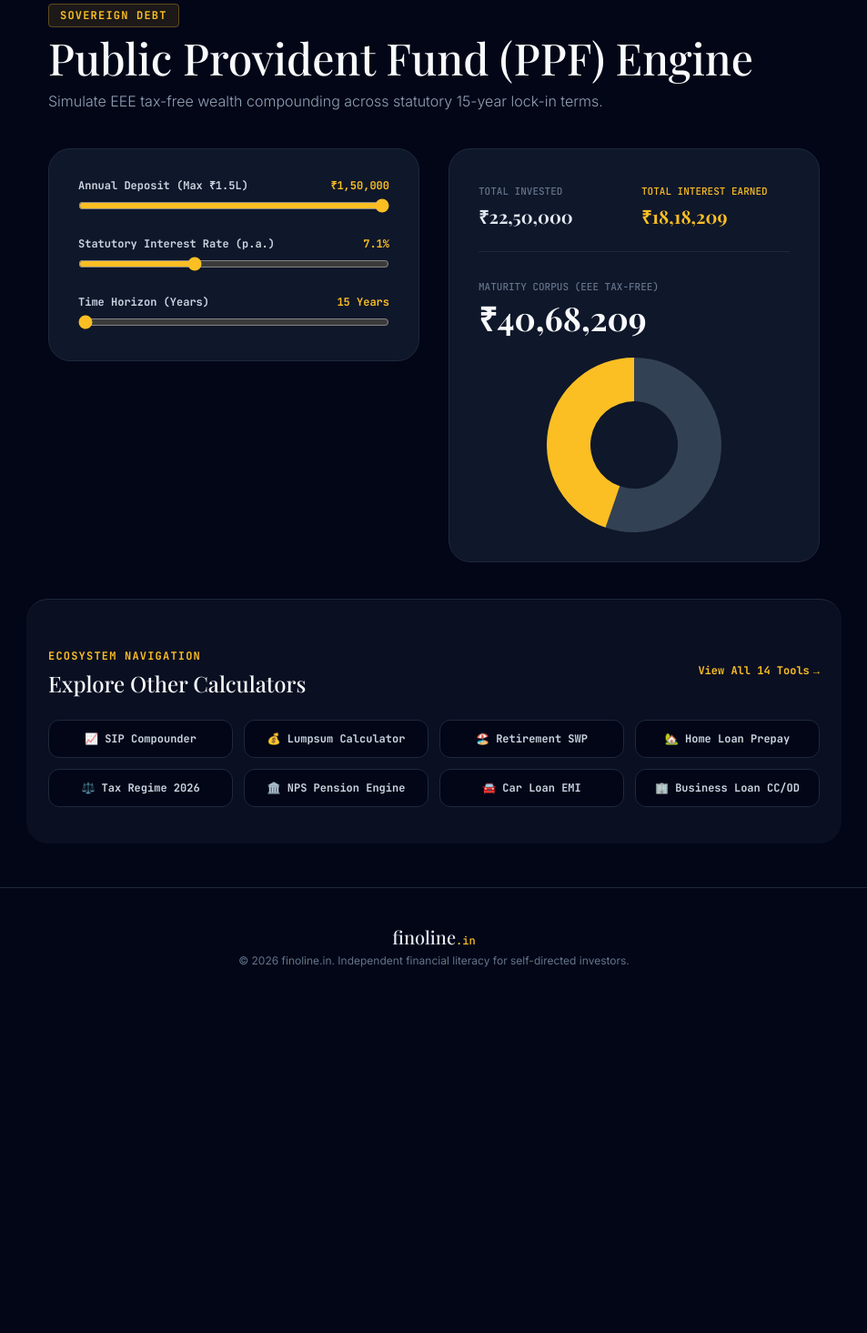
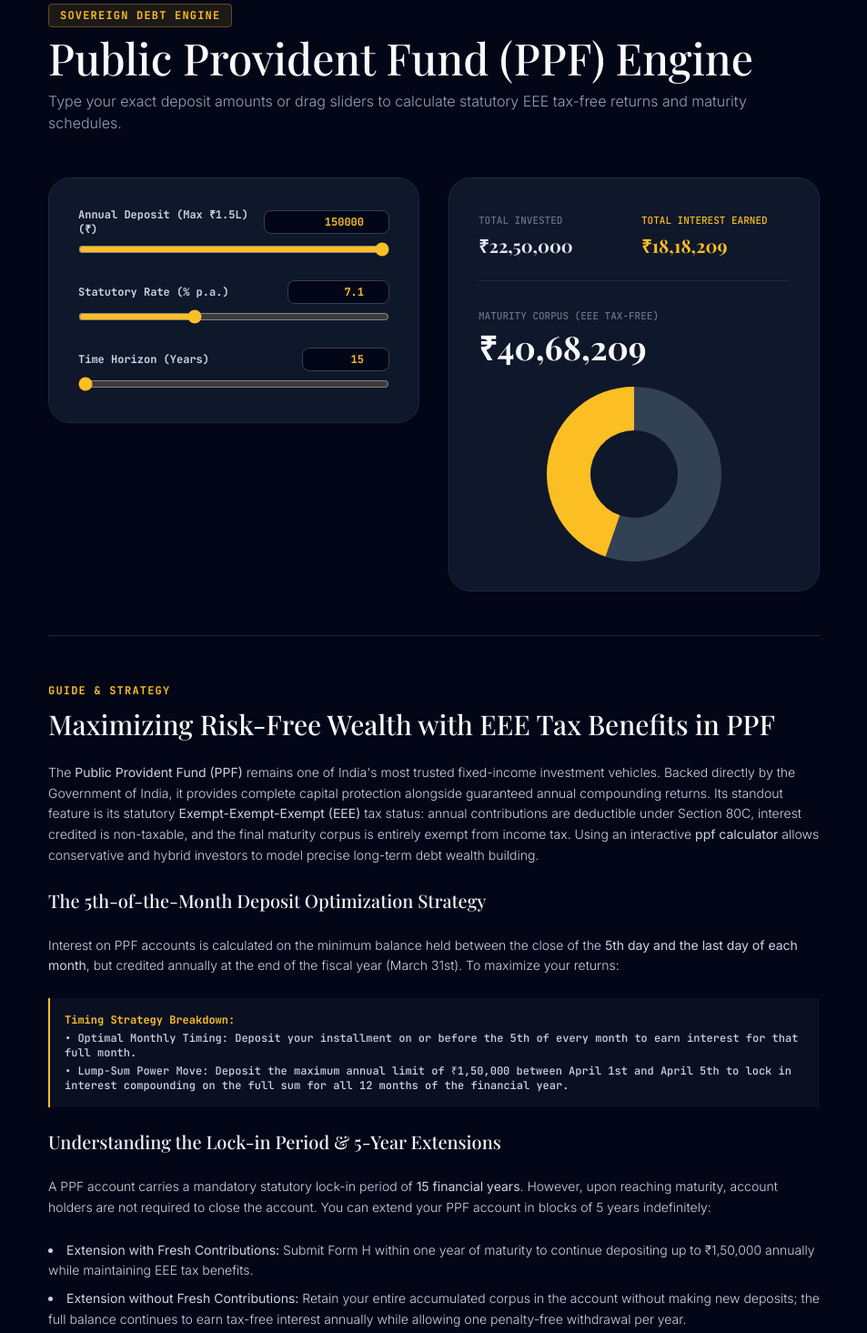
Before and after one commit to gautamdewan199-spec/finoline.in, a plain HTML site: page calculators/ppf/index.html in a window 1280 px wide. Shown: the part 114-1579 px from the top of the page at 91% size, without its empty margins (163-1116 px from the left). Before the commit the page ends 1218 px from the top, so only its background shows below. Drawn offline with nearby package versions, Linux system fonts and the light colour scheme; a web font is replaced by a local one.

Commit message:
Enhance PPF calculator SEO and user interface
Updated title and meta description for clarity. Added keywords and canonical link for SEO. Enhanced user interface text and improved input handling for deposit, interest rate, and time horizon. Added educational content for PPF investment strategies.

```diff
--- a/calculators/ppf/index.html
+++ b/calculators/ppf/index.html
@@ -3,13 +3,17 @@
 <head>
   <meta charset="UTF-8" />
   <meta name="viewport" content="width=device-width, initial-scale=1.0, maximum-scale=5.0" />
-  <title>Public Provident Fund (PPF) Tax-Free Compounder | finoline.in</title>
-  <meta name="description" content="Calculate statutory PPF EEE tax-free returns, annual contributions up to ₹1.5L, and 15-year compounding schedules." />
+  <title>PPF Calculator: Sovereign EEE Tax-Free Compounder | finoline.in</title>
+  <meta name="description" content="Calculate statutory Public Provident Fund (PPF) returns, EEE tax-free interest growth, and 15 to 30 year maturity schedules with dual slider and numerical inputs." />
+  <meta name="keywords" content="ppf calculator India, public provident fund calculator, statutory tax free compounding, section 80c tax savings, ppf maturity schedule" />
+  <link rel="canonical" href="https://finoline.in/calculators/ppf/" />
 
+  <!-- Google Fonts: Playfair Display, Inter & JetBrains Mono -->
   <link rel="preconnect" href="https://fonts.googleapis.com">
   <link rel="preconnect" href="https://fonts.gstatic.com" crossorigin>
-  <link href="https://fonts.googleapis.com/css2?family=Inter:wght@300;400;500;600;700&family=Playfair+Display:wght@500;600;700&family=JetBrains+Mono:wght@500;700&display=swap" rel="stylesheet">
+  <link href="https://fonts.googleapis.com/css2?family=Inter:ital,wght@0,300;0,400;0,500;0,600;0,700;1,400&family=Playfair+Display:ital,wght@0,500;0,600;0,700;1,400&family=JetBrains+Mono:wght@500;700&display=swap" rel="stylesheet">
 
+  <!-- Tailwind CSS & Chart.js -->
   <script src="https://cdn.tailwindcss.com"></script>
   <script src="https://cdn.jsdelivr.net/npm/chart.js"></script>
   <script>
@@ -42,13 +46,13 @@
   </header>
 
   <!-- Calculator Main Interface -->
-  <main class="max-w-4xl mx-auto px-6 py-12 flex-grow w-full space-y-10">
+  <main class="max-w-4xl mx-auto px-6 py-12 flex-grow w-full space-y-12">
 
     <!-- Header -->
     <div class="space-y-3">
-      <span class="font-mono text-xs font-bold text-amber-400 bg-amber-400/10 border border-amber-400/30 px-3 py-1 rounded uppercase tracking-widest">Sovereign Debt</span>
+      <span class="font-mono text-xs font-bold text-amber-400 bg-amber-400/10 border border-amber-400/30 px-3 py-1 rounded uppercase tracking-widest">Sovereign Debt Engine</span>
       <h1 class="font-serif text-3xl md:text-5xl font-normal text-slate-50">Public Provident Fund (PPF) Engine</h1>
-      <p class="text-slate-400 text-sm md:text-base font-light">Simulate EEE tax-free wealth compounding across statutory 15-year lock-in terms.</p>
+      <p class="text-slate-400 text-sm md:text-base font-light">Type your exact deposit amounts or drag sliders to calculate statutory EEE tax-free returns and maturity schedules.</p>
     </div>
 
     <!-- Inputs & Outputs Grid -->
@@ -59,29 +63,29 @@
 
         <!-- Yearly Deposit -->
         <div class="space-y-2">
-          <div class="flex justify-between font-mono text-xs">
-            <label class="text-slate-300 font-bold">Annual Deposit (Max ₹1.5L)</label>
-            <span id="deposit-val" class="text-amber-400 font-bold">₹1,50,000</span>
+          <div class="flex justify-between items-center font-mono text-xs">
+            <label class="text-slate-300 font-bold">Annual Deposit (Max ₹1.5L) (₹)</label>
+            <input type="number" id="deposit-num" min="500" max="150000" step="5000" value="150000" oninput="syncFromNum('deposit')" class="bg-slate-950 border border-slate-700 focus:border-amber-400 text-amber-400 font-bold text-right px-3 py-1 rounded-lg w-36 outline-none transition">
           </div>
-          <input type="range" id="deposit-input" min="5000" max="150000" step="5000" value="150000" oninput="calculatePPF()" class="w-full accent-amber-400 bg-slate-950 h-2 rounded-lg cursor-pointer">
+          <input type="range" id="deposit-range" min="5000" max="150000" step="5000" value="150000" oninput="syncFromRange('deposit')" class="w-full accent-amber-400 bg-slate-950 h-2 rounded-lg cursor-pointer">
         </div>
 
         <!-- Interest Rate -->
         <div class="space-y-2">
-          <div class="flex justify-between font-mono text-xs">
-            <label class="text-slate-300 font-bold">Statutory Interest Rate (p.a.)</label>
-            <span id="rate-val" class="text-amber-400 font-bold">7.1%</span>
+          <div class="flex justify-between items-center font-mono text-xs">
+            <label class="text-slate-300 font-bold">Statutory Rate (% p.a.)</label>
+            <input type="number" id="rate-num" min="5.0" max="10.0" step="0.1" value="7.1" oninput="syncFromNum('rate')" class="bg-slate-950 border border-slate-700 focus:border-amber-400 text-amber-400 font-bold text-right px-3 py-1 rounded-lg w-28 outline-none transition">
           </div>
-          <input type="range" id="rate-input" min="6.0" max="9.0" step="0.1" value="7.1" oninput="calculatePPF()" class="w-full accent-amber-400 bg-slate-950 h-2 rounded-lg cursor-pointer">
+          <input type="range" id="rate-range" min="6.0" max="9.0" step="0.1" value="7.1" oninput="syncFromRange('rate')" class="w-full accent-amber-400 bg-slate-950 h-2 rounded-lg cursor-pointer">
         </div>
 
-        <!-- Time Horizon Years (15, 20, 25, 30) -->
+        <!-- Time Horizon Years -->
         <div class="space-y-2">
-          <div class="flex justify-between font-mono text-xs">
+          <div class="flex justify-between items-center font-mono text-xs">
             <label class="text-slate-300 font-bold">Time Horizon (Years)</label>
-            <span id="years-val" class="text-amber-400 font-bold">15 Years</span>
+            <input type="number" id="years-num" min="15" max="30" step="5" value="15" oninput="syncFromNum('years')" class="bg-slate-950 border border-slate-700 focus:border-amber-400 text-amber-400 font-bold text-right px-3 py-1 rounded-lg w-24 outline-none transition">
           </div>
-          <input type="range" id="years-input" min="15" max="30" step="5" value="15" oninput="calculatePPF()" class="w-full accent-amber-400 bg-slate-950 h-2 rounded-lg cursor-pointer">
+          <input type="range" id="years-range" min="15" max="30" step="5" value="15" oninput="syncFromRange('years')" class="w-full accent-amber-400 bg-slate-950 h-2 rounded-lg cursor-pointer">
         </div>
 
       </div>
@@ -113,6 +117,45 @@
       </div>
 
     </div>
+
+    <!-- Clean Organic SEO Educational Guide -->
+    <article class="mt-16 pt-12 border-t border-slate-800 space-y-6 text-slate-300 text-sm leading-relaxed font-light">
+
+      <div class="space-y-2">
+        <span class="font-mono text-xs font-bold text-amber-400 uppercase tracking-widest">Guide & Strategy</span>
+        <h2 class="font-serif text-2xl md:text-3xl font-normal text-slate-50">Maximizing Risk-Free Wealth with EEE Tax Benefits in PPF</h2>
+      </div>
+
+      <p>
+        The <strong>Public Provident Fund (PPF)</strong> remains one of India's most trusted fixed-income investment vehicles. Backed directly by the Government of India, it provides complete capital protection alongside guaranteed annual compounding returns. Its standout feature is its statutory <strong>Exempt-Exempt-Exempt (EEE)</strong> tax status: annual contributions are deductible under Section 80C, interest credited is non-taxable, and the final maturity corpus is entirely exempt from income tax. Using an interactive <strong>ppf calculator</strong> allows conservative and hybrid investors to model precise long-term debt wealth building.
+      </p>
+
+      <h3 class="font-serif text-xl font-normal text-slate-100 mt-6">The 5th-of-the-Month Deposit Optimization Strategy</h3>
+      <p>
+        Interest on PPF accounts is calculated on the minimum balance held between the close of the <strong>5th day and the last day of each month</strong>, but credited annually at the end of the fiscal year (March 31st). To maximize your returns:
+      </p>
+
+      <div class="bg-slate-900/60 border-l-2 border-amber-400 p-4 font-mono text-xs text-slate-300 space-y-1">
+        <p class="font-bold text-amber-400">Timing Strategy Breakdown:</p>
+        <p>• <strong>Optimal Monthly Timing:</strong> Deposit your installment on or before the 5th of every month to earn interest for that full month.</p>
+        <p>• <strong>Lump-Sum Power Move:</strong> Deposit the maximum annual limit of ₹1,50,000 between April 1st and April 5th to lock in interest compounding on the full sum for all 12 months of the financial year.</p>
+      </div>
+
+      <h3 class="font-serif text-xl font-normal text-slate-100 mt-6">Understanding the Lock-in Period & 5-Year Extensions</h3>
+      <p>
+        A PPF account carries a mandatory statutory lock-in period of <strong>15 financial years</strong>. However, upon reaching maturity, account holders are not required to close the account. You can extend your PPF account in blocks of 5 years indefinitely:
+      </p>
+      <ul class="list-disc list-inside space-y-2 font-light">
+        <li><strong>Extension with Fresh Contributions:</strong> Submit Form H within one year of maturity to continue depositing up to ₹1,50,000 annually while maintaining EEE tax benefits.</li>
+        <li><strong>Extension without Fresh Contributions:</strong> Retain your entire accumulated corpus in the account without making new deposits; the full balance continues to earn tax-free interest annually while allowing one penalty-free withdrawal per year.</li>
+      </ul>
+
+      <h3 class="font-serif text-xl font-normal text-slate-100 mt-6">Structuring PPF in a Balanced Asset Allocation</h3>
+      <p>
+        While equity SIPs build capital, allocation to PPF provides defensive debt anchoring. It acts as an emergency backstop during market drawdowns and offers a completely tax-free cash cushion for major life events like higher education or retirement funding.
+      </p>
+
+    </article>
 
     <!-- Bottom Ecosystem Navigation Grid -->
     <section class="mt-16 pt-12 border-t border-slate-800 bg-slate-900/60 -mx-6 px-6 py-10 rounded-3xl">
@@ -169,17 +212,27 @@
     let chartInstance = null;
 
     function formatINR(val) {
-      return new Intl.NumberFormat('en-IN', { style: 'currency', currency: 'INR', maximumFractionDigits: 0 }).format(val);
+      return new Intl.NumberFormat('en-IN', { style: 'currency', currency: 'INR', maximumFractionDigits: 0 }).format(Math.max(0, val));
+    }
+
+    function syncFromRange(key) {
+      const val = document.getElementById(`${key}-range`).value;
+      document.getElementById(`${key}-num`).value = val;
+      calculatePPF();
+    }
+
+    function syncFromNum(key) {
+      const val = document.getElementById(`${key}-num`).value;
+      if (val !== '' && !isNaN(val)) {
+        document.getElementById(`${key}-range`).value = val;
+        calculatePPF();
+      }
     }
 
     function calculatePPF() {
-      const P = parseFloat(document.getElementById('deposit-input').value);
-      const i = parseFloat(document.getElementById('rate-input').value) / 100;
-      const years = parseInt(document.getElementById('years-input').value);
-
-      document.getElementById('deposit-val').innerText = formatINR(P);
-      document.getElementById('rate-val').innerText = (i * 100).toFixed(1) + '%';
-      document.getElementById('years-val').innerText = years + ' Years';
+      const P = parseFloat(document.getElementById('deposit-num').value) || 0;
+      const i = (parseFloat(document.getElementById('rate-num').value) || 0) / 100;
+      const years = parseInt(document.getElementById('years-num').value) || 0;
 
       let balance = 0;
       let totalInvested = 0;
@@ -191,7 +244,7 @@
         totalInvested += P;
       }
 
-      const totalInterest = balance - totalInvested;
+      const totalInterest = Math.max(0, balance - totalInvested);
 
       document.getElementById('total-invested').innerText = formatINR(totalInvested);
       document.getElementById('total-interest').innerText = formatINR(totalInterest);
```
